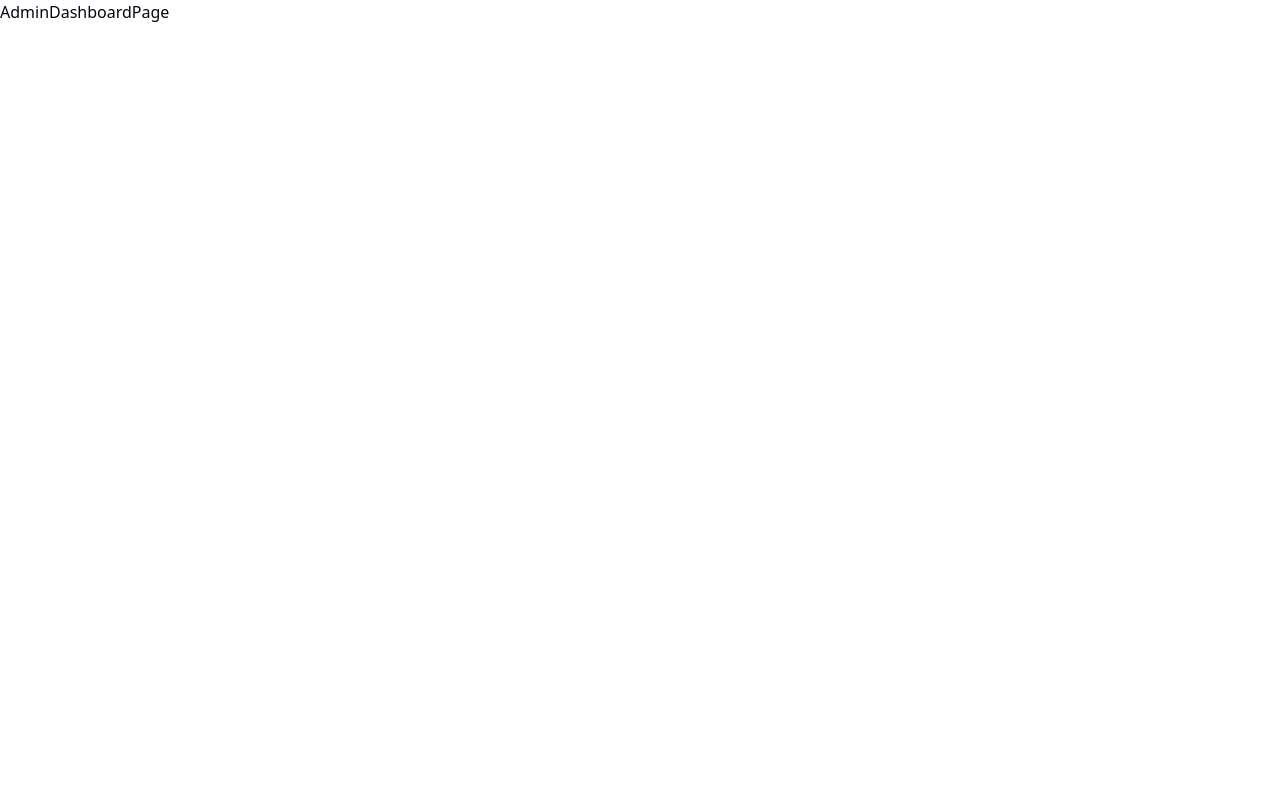
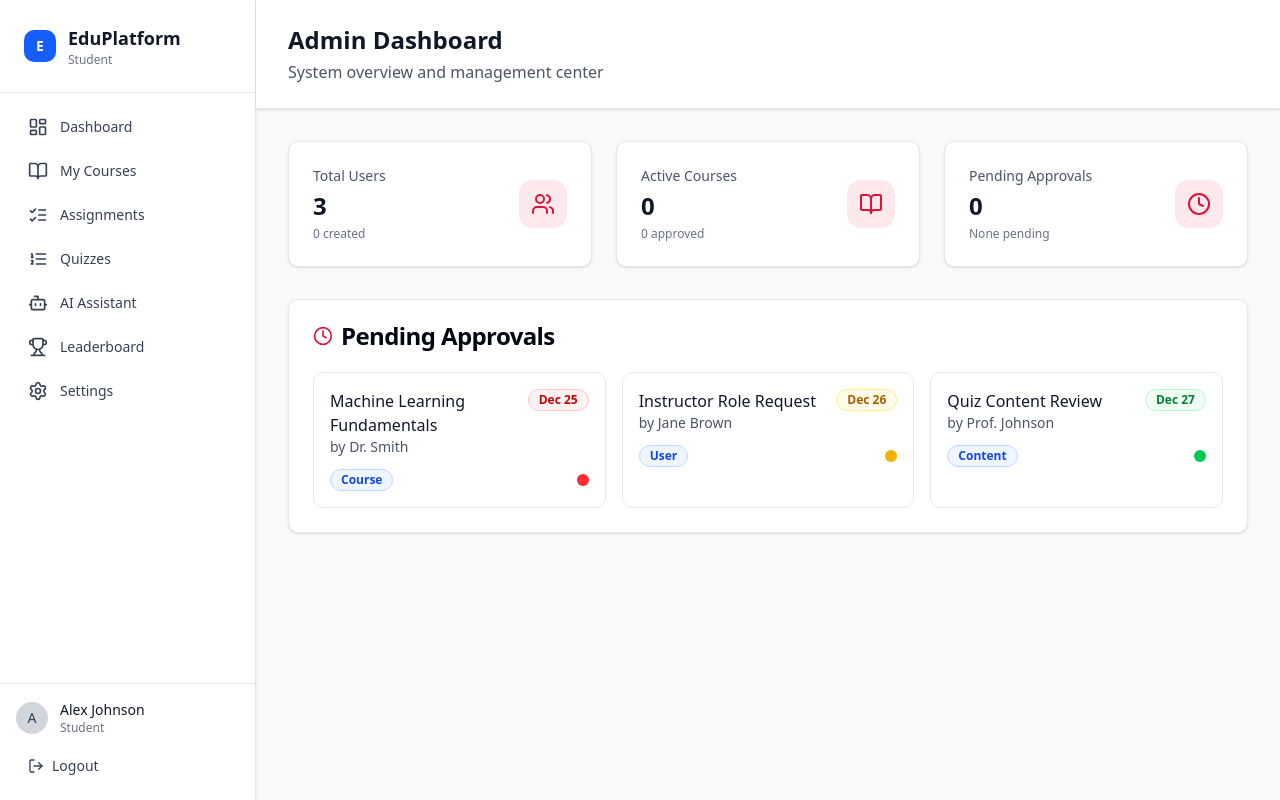
Before and after one commit to Lyhengsun/LMS_Frontend, a Next.js app: page /admin/dashboard in a window 1280 px wide. Built offline with nearby package versions, Linux system fonts and the light colour scheme.

Commit message:
add no turbo dev run

```diff
--- a/app/admin/dashboard/page.tsx
+++ b/app/admin/dashboard/page.tsx
@@ -1,9 +1,8 @@
-import React from 'react'
+import React from "react";
+import AdminDashboardPageComponent from "./_components/AdminDashboardPageComponent";
 
 const AdminDashboardPage = () => {
-  return (
-    <div>AdminDashboardPage</div>
-  )
-}
+  return <AdminDashboardPageComponent />;
+};
 
-export default AdminDashboardPage
+export default AdminDashboardPage;
--- /dev/null
+++ b/app/admin/user-management/_components/UserManagementPageComponent.tsx
@@ -0,0 +1,9 @@
+import React from 'react'
+
+const UserManagementPageComponent = () => {
+  return (
+    <div>UserManagementPageComponent</div>
+  )
+}
+
+export default UserManagementPageComponent
--- /dev/null
+++ b/app/admin/user-management/page.tsx
@@ -0,0 +1,10 @@
+import React from 'react'
+import UserManagementPageComponent from './_components/UserManagementPageComponent'
+
+const UserManagementPage = () => {
+  return (
+    <UserManagementPageComponent />
+  )
+}
+
+export default UserManagementPage
--- a/package.json
+++ b/package.json
@@ -4,6 +4,7 @@
   "private": true,
   "scripts": {
     "dev": "next dev --turbopack",
+    "dev-noturbo": "next dev",
     "build": "next build",
     "start": "next start",
     "lint": "next lint"
```
